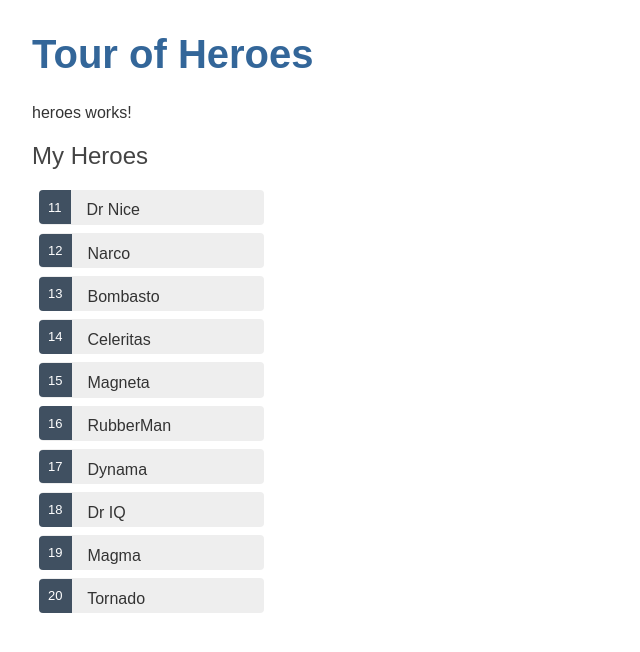
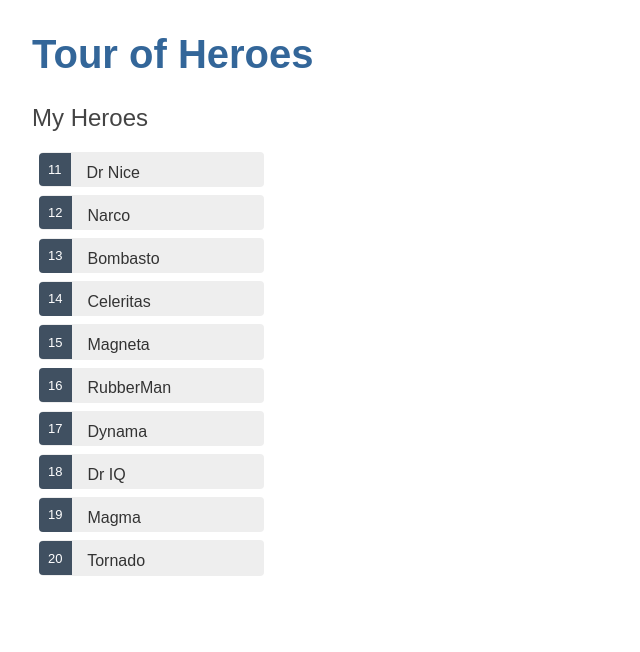
Before and after one commit to nayokim/angular, an Angular app: page / in a window 1280 px wide. Shown: the top 652 px of the page, without its empty margins (0-640 px from the left). Built offline with nearby package versions, Linux system fonts and the light colour scheme.

Commit message:
add to html

```diff
--- a/src/app/heroes/heroes.component.html
+++ b/src/app/heroes/heroes.component.html
@@ -1,4 +1,12 @@
-<p>heroes works!</p>
+<h2>My Heroes</h2>
+<ul class="heroes">
+  <li for *ngFor="let hero of heroes"
+      [class.selected]="hero === selectedHero"
+      (click)="onSelect(hero)">
+    <span class="badge">{{hero.id}}</span> {{hero.name}}
+  </li>
+</ul>
+
 <div *ngIf="selectedHero">
   <h2>{{selectedHero.name | uppercase}} Details</h2>
   <div><span>id: </span>{{selectedHero.id}}</div>
@@ -8,11 +16,3 @@
     </label>
   </div>
 </div>
-
-
-<h2>My Heroes</h2>
-<ul class="heroes">
-  <li for *ngFor="let hero of heroes" (click)="onSelect(hero)">
-    <span class="badge">{{hero.id}}</span> {{hero.name}}
-  </li>
-</ul>
```
